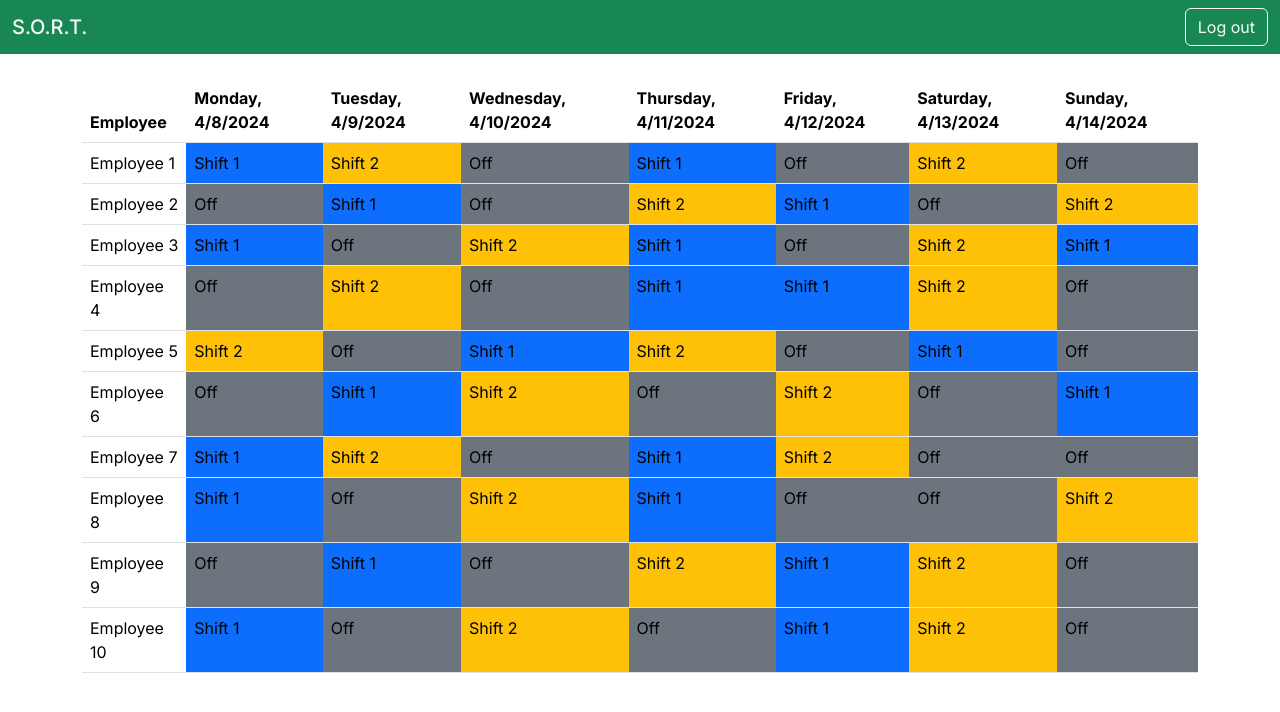
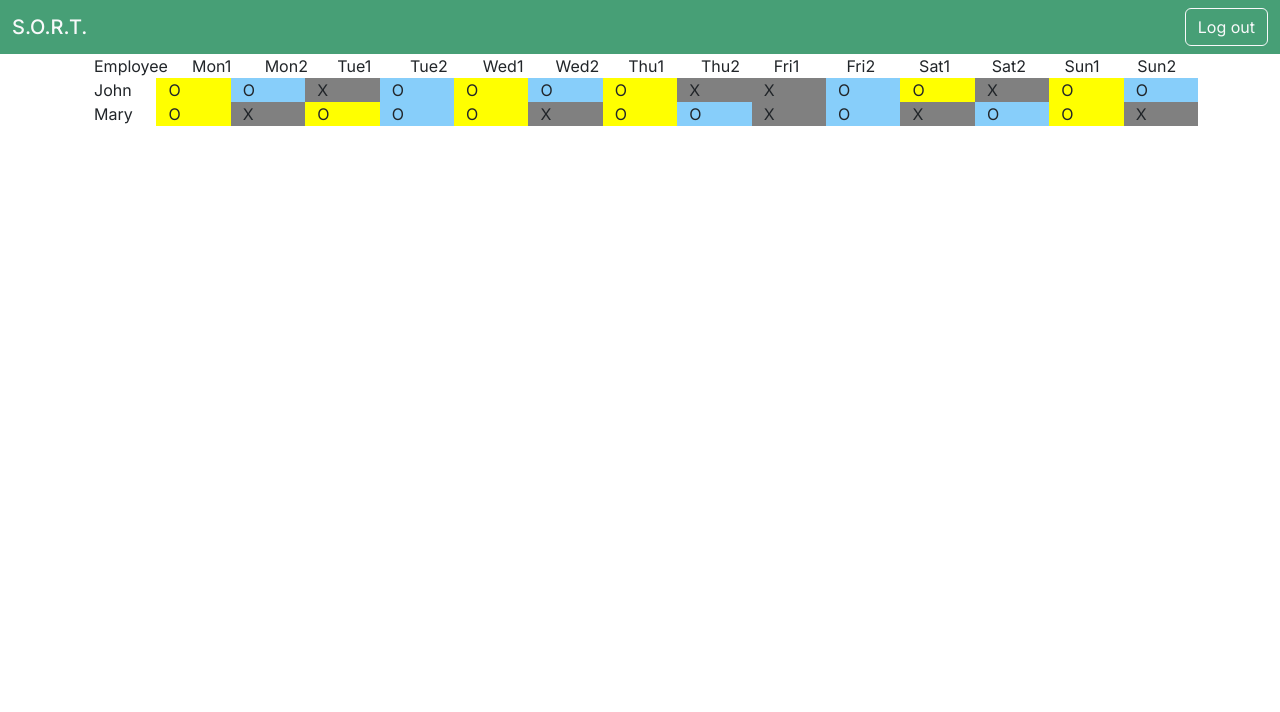
Before and after one commit to meganlimjy02/DSA3101-Team-404, a Next.js app in the folder frontend/sort-app/: page /management in a window 1280 px wide. Shown: the top 712 px of the page. Built offline with nearby package versions, Linux system fonts and the light colour scheme.

Commit message:
Update management table

```diff
--- a/frontend/sort-app/src/app/management/page.tsx
+++ b/frontend/sort-app/src/app/management/page.tsx
@@ -1,84 +1,69 @@
-import React from "react";
-import 'bootstrap/dist/css/bootstrap.min.css';
+import Link from 'next/link';
+import styles from "./page.module.css";
 
 export default function Page() {
-  // Define a function to determine the CSS class based on the shift type
-  const getClassForShift = (shiftType: string) => {
-    switch (shiftType) {
-      case "Shift 1":
-        return "bg-primary";
-      case "Shift 2":
-        return "bg-warning";
-      case "Off":
-        return "bg-secondary";
-      default:
-        return "";
+  const employees = {
+    "John" : [2,7,8,11],
+    "Mary" : [1,5,8,10,13]
+  }
+
+  const daysOfWeek = ['Mon1', 'Mon2', 'Tue1', 'Tue2', 'Wed1', 'Wed2', 'Thu1', 'Thu2', 'Fri1', 'Fri2', 'Sat1', 'Sat2', 'Sun1', 'Sun2'];
+
+  const fullSchedule = [];
+
+  // Render table header row
+  const headerRow = (
+    <div className='container'>
+      <div className='row row-cols-15'>
+        <div className='col'>Employee</div>
+        {daysOfWeek.map((day, index) => (
+          <div key={index} className='col'>{day}</div>
+        ))}
+      </div>
+    </div>
+  );
+  fullSchedule.push(headerRow);
+
+  // Render schedule for each employee
+  for (const [key, value] of Object.entries(employees)) {
+    let employeeWeekSchedule = [];
+    employeeWeekSchedule.push(<div className='col'>{key}</div>);
+    for (let i = 0; i < 14; i++) {
+      if (!value.includes(i)) {
+        employeeWeekSchedule.push(
+          <div key={i} className={`col ${i % 2 === 0 ? styles.dayCell : styles.nightCell}`}>
+            O
+          </div>
+        );
+      } else {
+        employeeWeekSchedule.push(
+          <div key={i} className={`col ${styles.xCell}`}>
+            X
+          </div>
+        );
+      }
     }
-  };
-
-  // Function to get the current date in the desired format
-  const getCurrentDate = (dayOffset: number) => {
-    const currentDate = new Date();
-    const firstDayOfWeek = currentDate.getDate() - currentDate.getDay() + (dayOffset + 1);
-    const day = new Date(currentDate.setDate(firstDayOfWeek));
-    const options = { weekday: 'long', day: 'numeric', month: 'numeric', year: 'numeric' } as const;
-    return day.toLocaleDateString(undefined, options);
-  };
-
-  // Sample data representing shifts for employees
-  const shiftsData = [
-    ["Employee 1", "Shift 1", "Shift 2", "Off", "Shift 1", "Off", "Shift 2", "Off"],
-    ["Employee 2", "Off", "Shift 1", "Off", "Shift 2", "Shift 1", "Off", "Shift 2"],
-    ["Employee 3", "Shift 1", "Off", "Shift 2", "Shift 1", "Off", "Shift 2", "Shift 1"],
-    ["Employee 4", "Off", "Shift 2", "Off", "Shift 1", "Shift 1", "Shift 2", "Off"],
-    ["Employee 5", "Shift 2", "Off", "Shift 1", "Shift 2", "Off", "Shift 1", "Off"],
-    ["Employee 6", "Off", "Shift 1", "Shift 2", "Off", "Shift 2", "Off", "Shift 1"],
-    ["Employee 7", "Shift 1", "Shift 2", "Off", "Shift 1", "Shift 2", "Off", "Off"],
-    ["Employee 8", "Shift 1", "Off", "Shift 2", "Shift 1", "Off", "Off", "Shift 2"],
-    ["Employee 9", "Off", "Shift 1", "Off", "Shift 2", "Shift 1", "Shift 2", "Off"],
-    ["Employee 10", "Shift 1", "Off", "Shift 2", "Off", "Shift 1", "Shift 2", "Off"],
-    // Add more rows of data as needed
-  ];
+    fullSchedule.push(
+      <div key={key} className='container'>
+        <div className='row row-cols-15'>
+          {employeeWeekSchedule}
+        </div>
+      </div>
+    );
+  }
 
   return (
     <>
-      <nav className="navbar navbar-light bg-success">
+      <nav className="navbar navbar-light" style={{backgroundColor: "#479f76"}}>
         <div className="container-fluid">
           <span className="navbar-brand mb-0 h1 text-light">S.O.R.T.</span>
-          <button type="button" className="btn btn-outline-light">
-            Log out
-          </button>
+          <Link href="/login">
+            <button type="button" className="btn btn-outline-light">Log out</button>
+          </Link>
         </div>
       </nav>
-      <div className="container mt-4">
-        <table className="table">
-          <thead>
-            <tr>
-              <th scope="col">Employee</th>
-              <th scope="col">{getCurrentDate(0)}</th>
-              <th scope="col">{getCurrentDate(1)}</th>
-              <th scope="col">{getCurrentDate(2)}</th>
-              <th scope="col">{getCurrentDate(3)}</th>
-              <th scope="col">{getCurrentDate(4)}</th>
-              <th scope="col">{getCurrentDate(5)}</th>
-              <th scope="col">{getCurrentDate(6)}</th>
-            </tr>
-          </thead>
-          <tbody>
-            {shiftsData.map((row, rowIndex) => (
-              <tr key={rowIndex}>
-                {row.map((shift, colIndex) => (
-                  <td
-                    key={colIndex}
-                    className={getClassForShift(shift)}
-                  >
-                    {shift}
-                  </td>
-                ))}
-              </tr>
-            ))}
-          </tbody>
-        </table>
+      <div className='container'>
+        <div>{fullSchedule}</div>
       </div>
     </>
   );
```
